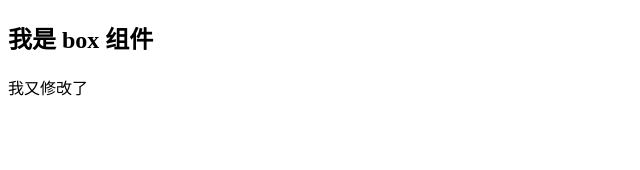
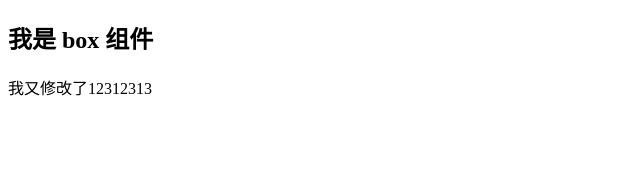
Before and after one commit to happy-mouse/vue_test, a Vue app: page / in a window 1280 px wide. Shown: the top 170 px of the page, without its empty margins (0-640 px from the left). Built offline with nearby package versions, Linux system fonts and the light colour scheme.

Commit message:
修改了a分支的123

```diff
--- a/src/components/box.vue
+++ b/src/components/box.vue
@@ -1,7 +1,7 @@
 <template>
   <div>
     <h2>我是 box 组件</h2>
-    <span>我又修改了</span>
+    <span>我又修改了12312313</span>
   </div>
 </template>
 
```
